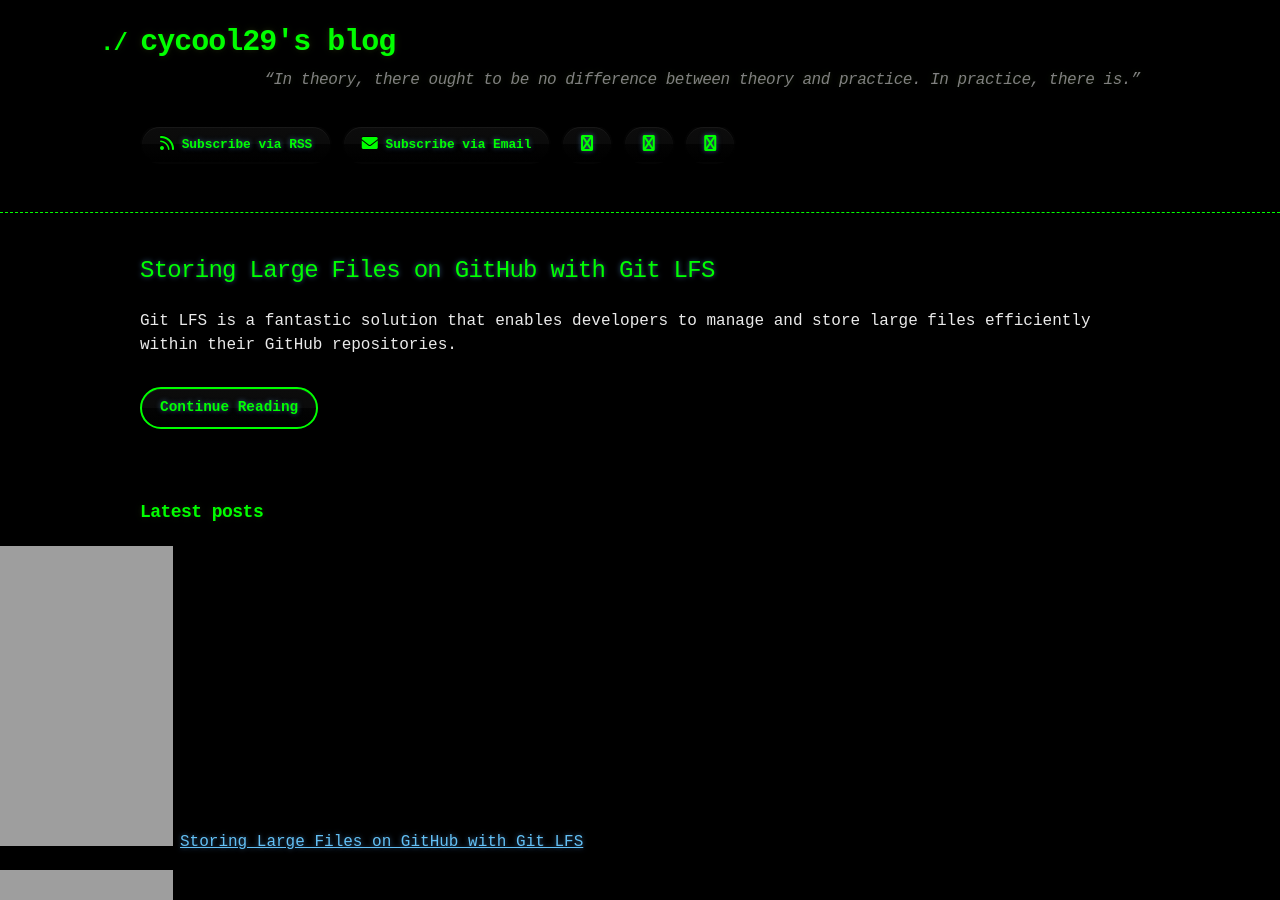
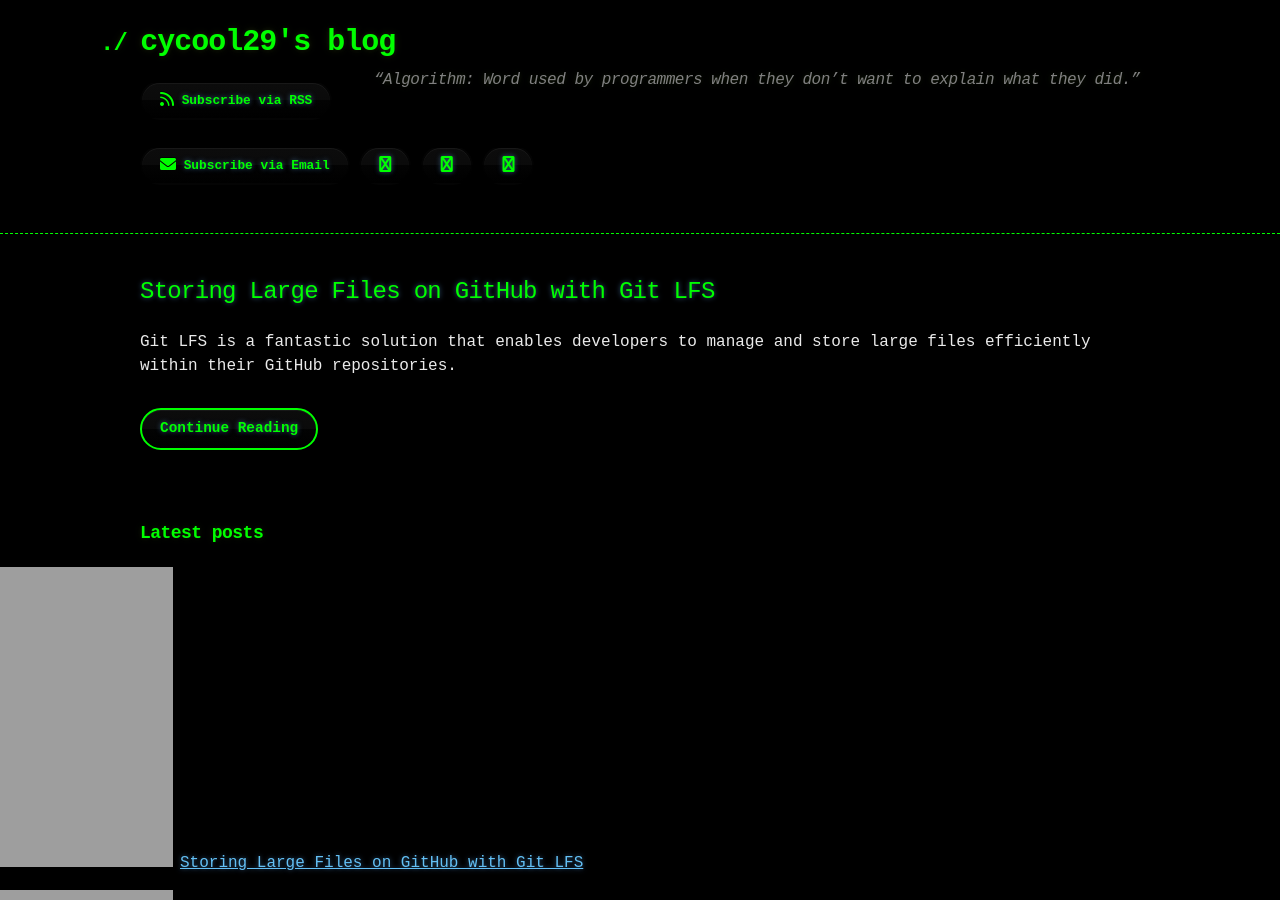
Before and after one commit to cycool29/cycool29.github.io, a Jekyll site: the page built from index.md, in a window 1280 px wide and 900 px high. Built offline with Jekyll 4.4.1, drawn with Linux system fonts in a browser that asks for light colours; a style sheet for code colours, icons or effects is not loaded.

Commit message:
Update quotes

```diff
--- a/_config.yml
+++ b/_config.yml
@@ -1,5 +1,5 @@
 title: cycool29's blog
-description: "“In theory, there ought to be no difference between theory and practice. In practice, there is.” "
+description: "“Algorithm: Word used by programmers when they don’t want to explain what they did.” "
 bio: A high school student. Intermediate in Python, Git, Bash. Learning JavaScript. He/Him. "
 author: cycool29
 url: https://cycool29.github.io
```
